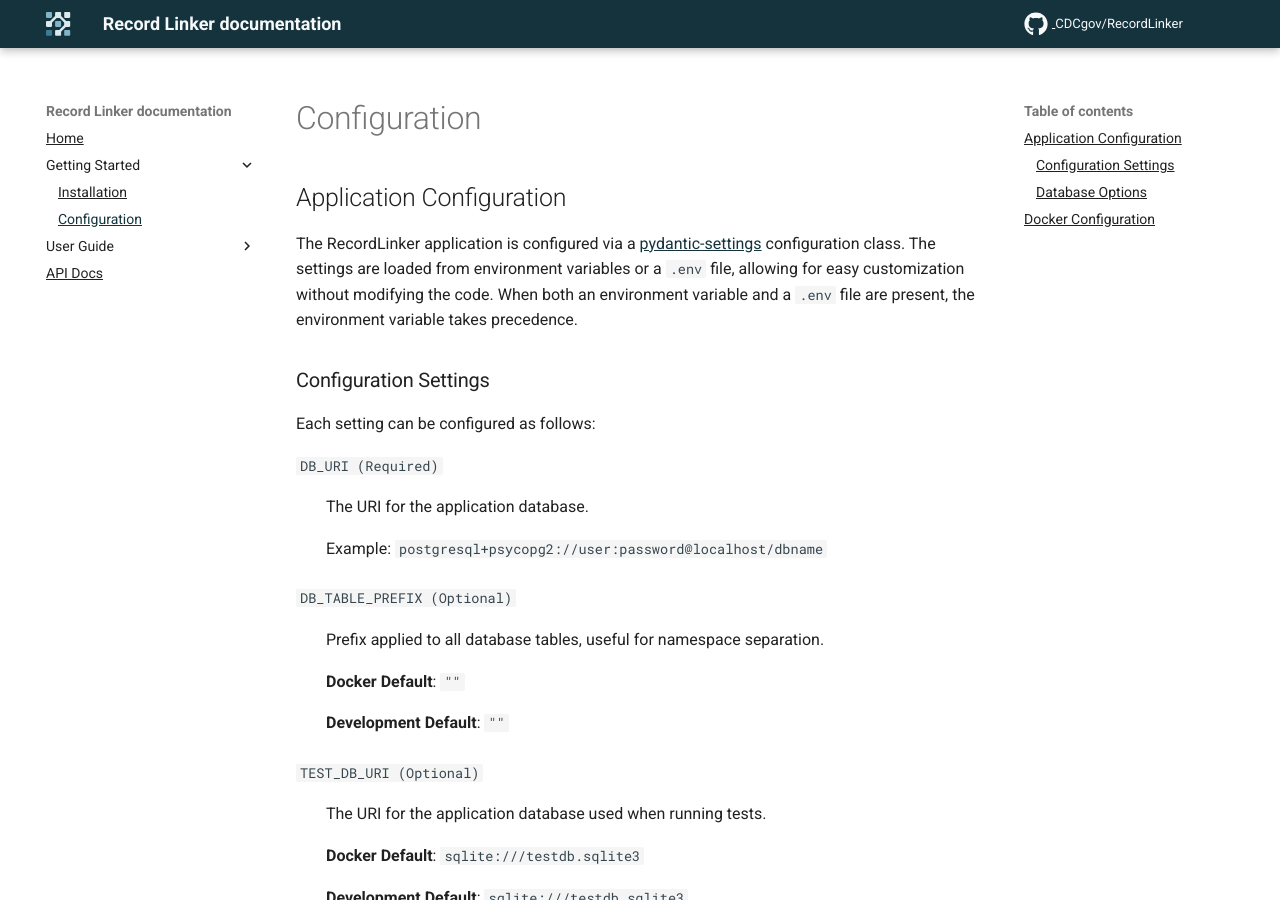
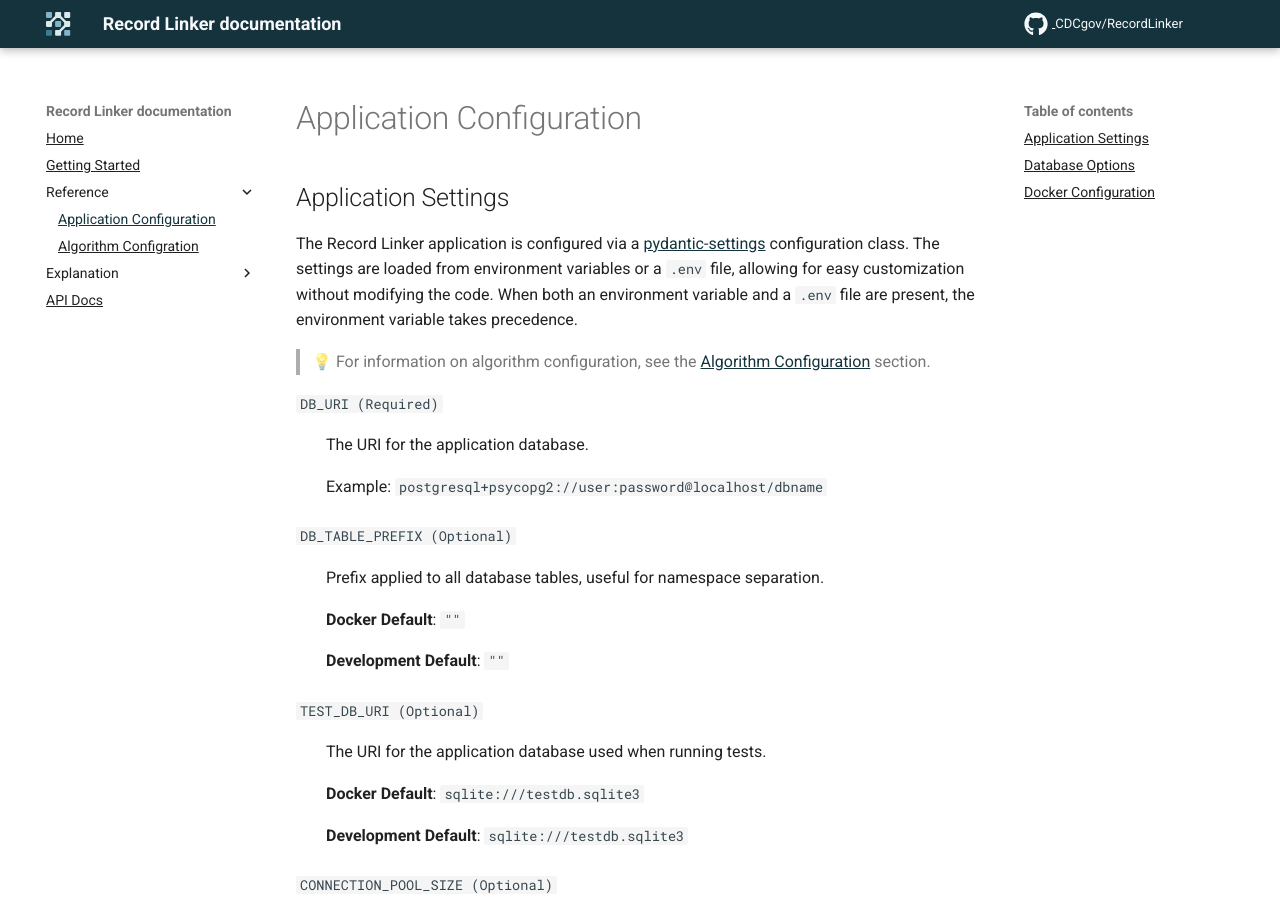
Before and after one commit to CDCgov/RecordLinker, an MkDocs documentation site: the page built from docs/site/app-configuration.md, in a window 1280 px wide and 900 px high. Built offline with MkDocs 1.6.1 and Material for MkDocs 9.7.7, drawn with Linux system fonts in a browser that asks for light colours; comment, search, counter and statistics services are not loaded; some of the changed text lies outside the part shown.

Commit message:
reorganizing docs

```diff
--- a/docs/mkdocs.yml
+++ b/docs/mkdocs.yml
@@ -38,10 +38,10 @@
 docs_dir: "site"
 nav:
   - "Home": "index.md"
-  - "Getting Started":
-    - Installation: "installation.md"
-    - Configuration: "configuration.md"
-  - "User Guide":
-    - Design: "design.md"
-    - Reference: "reference.md"
+  - "Getting Started": "getting-started.md"
+  - "Reference":
+    - "Application Configuration": "app-configuration.md"
+    - "Algorithm Configration": "algo-configuration.md"
+  - "Explanation":
+    - "Schema Design": "schema-design.md"
   - "API Docs": "api-docs.html"
```
Also changed, not shown: docs/site/algo-configuration.md, docs/site/app-configuration.md, docs/site/getting-started.md (added), docs/site/installation.md (deleted), docs/site/schema-design.md.
